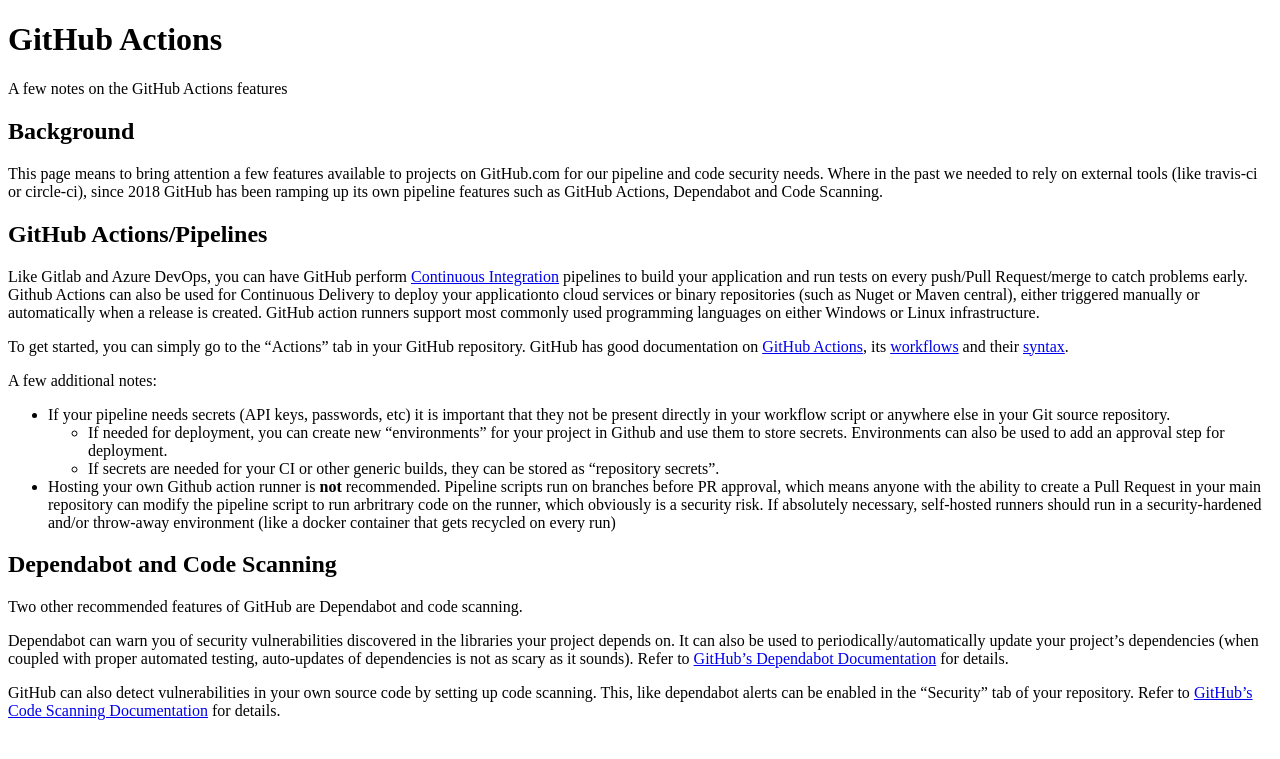
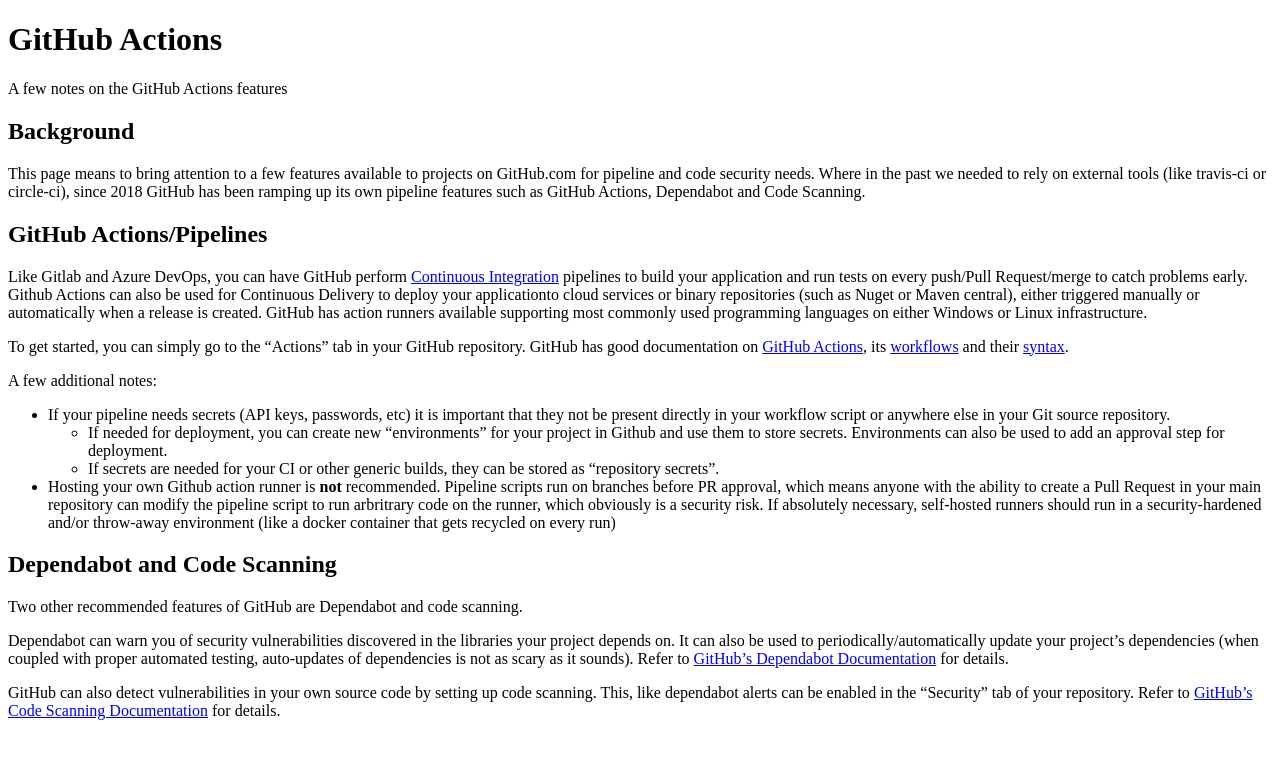
Before and after one commit to esdc-devcop/esdc-devcop.github.io, a Jekyll site: the page built from docs/_guides/GitHubActions.md, in a window 1280 px wide. Shown: the top 759 px of the page. Built offline with Jekyll 4.4.1, drawn with Linux system fonts in a browser that asks for light colours; comment, search, counter and statistics services are not loaded.

Commit message:
Slight update to Github Actions guide

```diff
--- a/docs/_guides/GitHubActions.md
+++ b/docs/_guides/GitHubActions.md
@@ -10,12 +10,12 @@
 
 ## Background
 
-This page means to bring attention a few features available to projects on GitHub.com for our pipeline and code security needs.
+This page means to bring attention to a few features available to projects on GitHub.com for pipeline and code security needs.
 Where in the past we needed to rely on external tools (like travis-ci or circle-ci), since 2018 GitHub has been ramping up its own pipeline features such as GitHub Actions, Dependabot and Code Scanning.
 
 ## GitHub Actions/Pipelines
 
-Like Gitlab and Azure DevOps, you can have GitHub perform [Continuous Integration](cicd.html) pipelines to build your application and run tests on every push/Pull Request/merge to catch problems early. Github Actions can also be used for Continuous Delivery to deploy your applicationto cloud services or binary repositories (such as Nuget or Maven central), either triggered manually or automatically when a release is created.  GitHub action runners support most commonly used programming languages on either Windows or Linux infrastructure.
+Like Gitlab and Azure DevOps, you can have GitHub perform [Continuous Integration](cicd.html) pipelines to build your application and run tests on every push/Pull Request/merge to catch problems early. Github Actions can also be used for Continuous Delivery to deploy your applicationto cloud services or binary repositories (such as Nuget or Maven central), either triggered manually or automatically when a release is created.  GitHub has action runners available supporting most commonly used programming languages on either Windows or Linux infrastructure.
 
 To get started, you can simply go to the "Actions" tab in your GitHub repository.
 GitHub has good documentation on [GitHub Actions](https://docs.github.com/en/actions), its [workflows](https://docs.github.com/en/actions/using-workflows/about-workflows) and their [syntax](https://docs.github.com/en/actions/using-workflows/workflow-syntax-for-github-actions).
```
